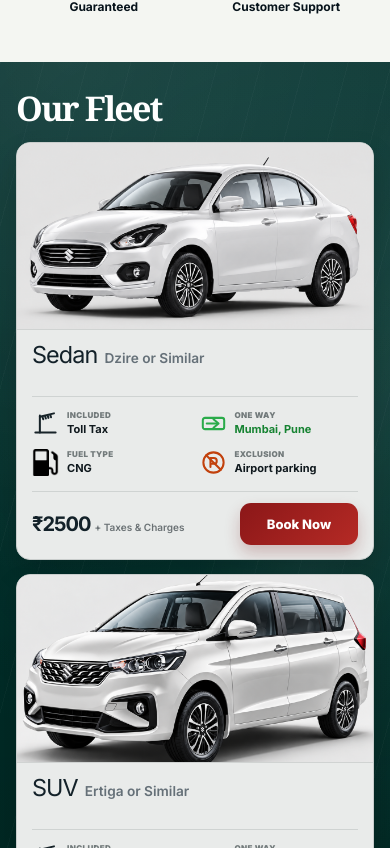
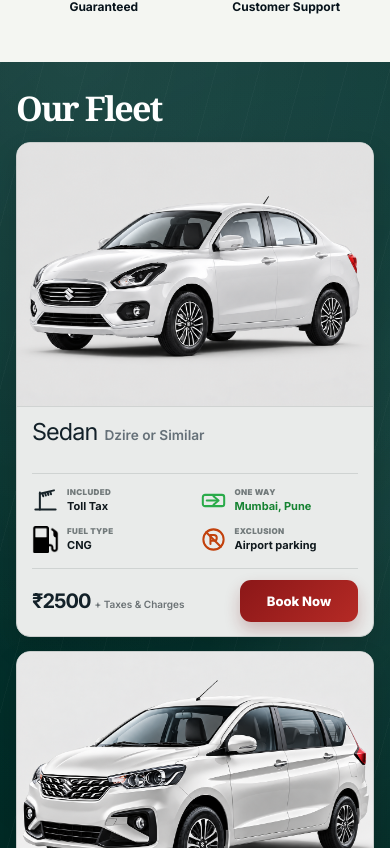
Before and after one commit to mynexasolutions-spec/MJ-Travels, a Next.js app: page / in a window 390 px wide. Shown: the part 2616-3464 px from the top of the page. Built offline with nearby package versions, Linux system fonts and the light colour scheme.

Commit message:
Image changed.

```diff
--- a/app/globals.css
+++ b/app/globals.css
@@ -1351,7 +1351,7 @@
   width: 100%;
   height: 100%;
   display: block;
-  object-fit: cover;
+  object-fit: contain;
   object-position: center 50%;
   transform: none;
   mix-blend-mode: normal;
@@ -1505,13 +1505,15 @@
 
 /* Keep all booking actions visible when vehicle names wrap. */
 .fleet-card { aspect-ratio: auto; min-height: 510px; }
-.fleet-image-wrap { height: clamp(190px, 14vw, 230px); flex: 0 0 clamp(190px, 14vw, 230px); }
+.fleet-image-wrap { height: auto; flex: 0 0 auto; aspect-ratio: 1.35 / 1; }
+.fleet-image-wrap img { object-fit: cover; }
 .fleet-card-content { min-height: 0; }
 .fleet-card-footer { margin-top: auto; }
 
 @media (max-width: 760px) {
   .fleet-card { min-height: 440px; }
-  .fleet-image-wrap { height: clamp(165px, 48vw, 205px); flex-basis: clamp(165px, 48vw, 205px); }
+  .fleet-image-wrap { height: auto; flex-basis: auto; aspect-ratio: 1.35 / 1; }
+  .fleet-image-wrap img { object-fit: cover; }
 }
 
 /* Footer uses the same complete logo artwork as the navbar. */
```
Also changed, not shown: 1 other file (tests, documents, lock files or other folders).
